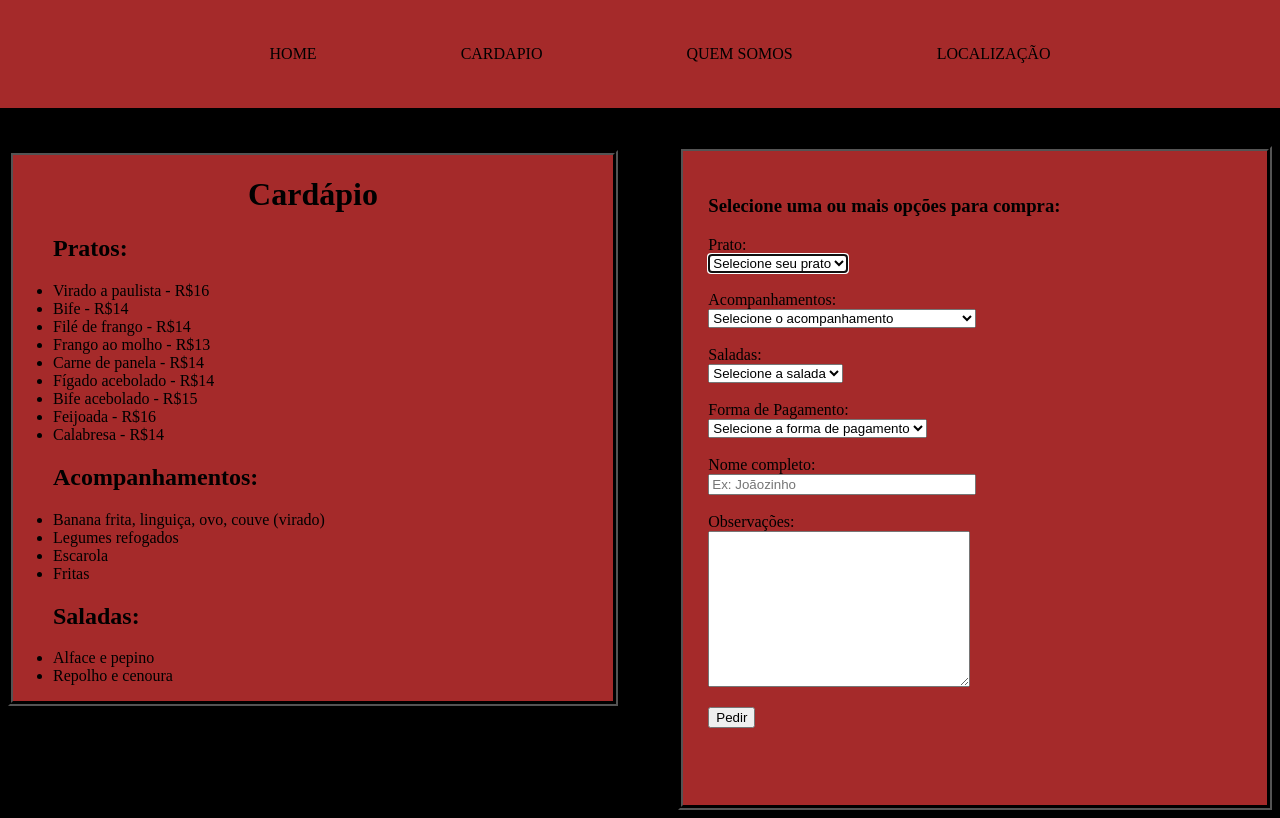
After one commit to joseLus007/Repositorio_projeto, a Django app: page /Home/CardapioLocal/ in a window 1280 px wide. The commit adds this page. Run offline with Django 3.2, Linux system fonts and the light colour scheme; parts of the project's set-up code (start-up, migrations or seed data) failed here and were passed over; some libraries are stand-ins or nearby versions.

Commit message:
adicionado algumas paginas e corrigido o HTML

```diff
--- /dev/null
+++ b/Ambiente_PRO/Projeto/Projeto_Joaninha/Home/static/css/Clocal.css
@@ -0,0 +1,83 @@
+body{
+    background-color:black;
+    background-size: cover;
+}
+h1{
+    color:black;
+    text-align: center;
+}
+h2{
+    color:black;
+    text-align: left;
+}
+li{
+    color:black;
+}
+
+#prato option{
+    width: 240px;
+}
+
+#Acompanhamentos option{
+    width: 240px;
+}
+
+#Saladas option{
+    width: 240px;
+}
+
+#FormaPagamento option{
+    width: 240px;
+}
+
+#nomeid{
+    width: 260px;
+}
+
+
+
+#cardapio{
+    border: thick groove #000000;
+    background-color:brown;
+    max-width: 600px;
+    margin-top:150px
+}
+
+#opcoes{
+    border: thick groove #000000;
+    background-color:brown;
+    max-width: 600px;
+    margin-left:670px;
+    margin-top:-560px;
+    padding:2%;
+}
+
+}
+.menu{
+    max-width: 1100px;
+    margin: 0 auto;
+    padding: 0 2%;
+
+}
+header{
+    position: fixed;
+    left: 0;
+    top: 0;
+    width: 100%;
+    padding: 9px 0;
+    text-align: center;
+    background-color: brown;
+    border-bottom:2px solid;
+}
+header li{
+    display: inline-block;
+    margin: 20px 70px;
+}
+li :hover{
+    color:blanchedalmond;
+}
+header a{
+    font-size: 16px;
+    text-decoration: none;
+    color: black;
+}
--- a/Ambiente_PRO/Projeto/Projeto_Joaninha/Home/static/css/estilo_quem_somos.css
+++ b/Ambiente_PRO/Projeto/Projeto_Joaninha/Home/static/css/estilo_quem_somos.css
@@ -12,13 +12,15 @@ body{
     color: black;
     font-family: 'Volkhov', serif;
 }
+
+
 .menu{
     max-width: 1100px;
     margin: 0 auto;
     padding:0 2%;
 
+}
 
-}
 header{
     position: fixed;
     left: 0;
--- /dev/null
+++ b/Ambiente_PRO/Projeto/Projeto_Joaninha/Home/static/js/Alerta.js
@@ -0,0 +1,9 @@
+function Enviar() {
+
+    var nome = document.getElementById("nomeid");
+
+    if (nome.value != "") {
+        alert('Obrigado sr(a) ' + nome.value + ' seu pedido foi realizado com sucesso');
+    }
+
+}
--- /dev/null
+++ b/Ambiente_PRO/Projeto/Projeto_Joaninha/Home/templates/Home/CardapioLocal.html
@@ -0,0 +1,101 @@
+{% load static %}
+<!DOCTYPE html>
+<html>
+    <head>
+        <meta charset="utf-8" />
+        <meta http-equiv="X-UA-Compatible" content="IE=edge">
+        <title>Cardápio</title>
+        <link rel="icon" type="imagem/png" href="{% static 'imagens/bob.png' %}" />
+        <link rel="stylesheet" type="text/css" media="screen" href="{% static 'css/Clocal.css' %}" />
+        <script src="{%static 'js/Alerta.js' %}"></script>
+    </head>
+    <body>
+        <header>
+                <div class="menu">
+                    <nav>
+                        <ul>
+                            <li><a href="{% url 'home:Home' %}">HOME</a></li>
+                            <li><a href="{% url 'home:TipoPedido' %}">CARDAPIO</a></li>
+                            <li><a href="{% url 'home:QuemSomos' %}">QUEM SOMOS</a></li>
+                            <li><a href="{% url 'home:Localizacao' %}">LOCALIZAÇÃO</a></li>
+                        </ul>
+                    </nav>
+                </div>
+
+        </header>
+        <div id="cardapio">
+            <h1>Cardápio</h1>
+            <ul><h2>Pratos:</h2>
+                <li>Virado a paulista - R$16</li>
+                <li>Bife - R$14</li>
+                <li>Filé de frango - R$14</li>
+                <li>Frango ao molho - R$13</li>
+                <li>Carne de panela - R$14</li>
+                <li>Fígado acebolado - R$14</li>
+                <li>Bife acebolado - R$15</li>
+                <li>Feijoada - R$16</li>
+                <li>Calabresa - R$14</li>
+            </ul>
+            <ul><h2>Acompanhamentos:</h2>
+                <li>Banana frita, linguiça, ovo, couve (virado)</li>
+                <li>Legumes refogados</li>
+                <li>Escarola</li>
+                <li>Fritas</li>
+            </ul>
+            <ul><h2>Saladas:</h2>
+                <li>Alface e pepino</li>
+                <li>Repolho e cenoura</li>
+            </ul>
+        </div>
+        <div id="opcoes">
+            <form name="pedido" action="{% url 'home:Agradecimentos' %}" method="POST">{% csrf_token %}
+            <h3>Selecione uma ou mais opções para compra: </h3>
+            <label for="Prato">Prato:</label><br>
+            <select name="Prato" id="prato" autofocus required="required">
+                <option value="">Selecione seu prato</option>
+                <option value="Virado a paulista">Virado a paulista</option>
+                <option value="Bife">Bife</option>
+                <option value="Filé de frango">Filé de frango</option>
+                <option value="Frango ao molho">Frango ao molho</option>
+                <option value="Carne de panela">Carne de panela</option>
+                <option value="Fígado acebolado">Fígado acebolado</option>
+                <option value="Bife acebolado">Bife acebolado</option>
+                <option value="Feijoada">Feijoada</option>
+                <option value="Calabresa">Calabresa</option>
+            </select><br><br>
+            <label for="Acompanhamentos">Acompanhamentos:</label><br>
+            <select name="Acompanhamentos" id="Acompanhamentos" required="required">
+                <option value="">Selecione o acompanhamento</option>
+                <option value="Banana frita, linguiça, ovo, couve (virado)">Banana frita, linguiça, ovo, couve (virado)</option>
+                <option value="Legumes refogados">Legumes refogados</option>
+                <option value="Escarola">Escarola</option>
+                <option value="Fritas">Fritas</option>
+                <option value="Sem acompanhamento">Sem acompanhamento</option>
+            </select><br><br>
+            <label for="Saladas">Saladas:</label><br>
+            <select name="Saladas" id="Saladas" required="required">
+                <option value="">Selecione a salada</option>
+                <option value="Alface e pepino">Alface e pepino</option>
+                <option value="Repolho e cenoura">Repolho e cenoura</option>
+                <option value="Sem salada">Sem salada</option>
+            </select><br><br>
+            <label for="FormaPagamento">Forma de Pagamento:</label><br>
+            <select name="FormaPagamento" id="FormaPagamento" required="required">
+                <option value="">Selecione a forma de pagamento</option>
+                <option value="Cartão">Cartão</option>
+                <option value="Dinheiro">Dinheiro</option>
+            </select><br><br>
+
+            <label for="Nome completo">Nome completo:</label><br>
+            <input type="text" required="required" minlength="3" id="nomeid" placeholder="Ex: Joãozinho"><br><br>
+
+            <label for="Observacoes">Observações:</label><br>
+            <textarea name="Observacoes" id="Observacoes" cols="30" rows="10"></textarea><br>
+            <p><button id="Botao" type="submit" onClick="Enviar()">Pedir</button></p>
+            <br>
+            <br>
+
+            </form>
+        </div>
+    </body>
+</html>
--- a/Ambiente_PRO/Projeto/Projeto_Joaninha/Home/templates/Home/Home.html
+++ b/Ambiente_PRO/Projeto/Projeto_Joaninha/Home/templates/Home/Home.html
@@ -18,7 +18,7 @@
                 <nav>
                     <ul>
                         <li><a href="{% url 'home:Home' %}">HOME</a></li>
-                        <li><a href="{% url 'home:Cardapio' %}">CARDAPIO</a></li>
+                        <li><a href="{% url 'home:TipoPedido' %}">CARDAPIO</a></li>
                         <li><a href="{% url 'home:QuemSomos' %}">QUEM SOMOS</a></li>
                         <li><a href="{% url 'home:Localizacao' %}">LOCALIZAÇÃO</a></li>
                     </ul>
--- a/Ambiente_PRO/Projeto/Projeto_Joaninha/Home/templates/Home/QuemSomos.html
+++ b/Ambiente_PRO/Projeto/Projeto_Joaninha/Home/templates/Home/QuemSomos.html
@@ -29,7 +29,7 @@
             <nav>
                 <ul>
                     <li><a href="{% url 'home:Home' %}">HOME</a></li>
-                    <li><a href="{% url 'home:Cardapio' %}">CARDAPIO</a></li>
+                    <li><a href="{% url 'home:TipoPedido' %}">CARDAPIO</a></li>
                     <li><a href="{% url 'home:QuemSomos'%}">QUEM SOMOS</a></li>
                     <li><a href="{% url 'home:Localizacao' %}">LOCALIZAÇÃO</a></li>
                 </ul>
--- a/Ambiente_PRO/Projeto/Projeto_Joaninha/Home/urls.py
+++ b/Ambiente_PRO/Projeto/Projeto_Joaninha/Home/urls.py
@@ -6,5 +6,8 @@ urlpatterns = [
     path('',v.Home, name='Home'),
     path('somos/',v.QuemSomos, name='QuemSomos'),
     path('local/',v.Localizacao, name='Localizacao'),
-    path('cardapio/', v.Cardapio, name='Cardapio')
+    path('CardapioEntrega/', v.CardapioEntrega, name='CardapioEntrega'),
+    path('CardapioLocal/', v.CardapioLocal,name='CardapioLocal'),
+    path('TipoPedido/', v.TipoPedido, name='TipoPedido'),
+    path('Agradecimentos/', v.Agradecimentos, name='Agradecimentos')
 ]
--- a/Ambiente_PRO/Projeto/Projeto_Joaninha/Home/views.py
+++ b/Ambiente_PRO/Projeto/Projeto_Joaninha/Home/views.py
@@ -1,4 +1,5 @@
 from django.shortcuts import render
+import django
 
 def Home(request):
     return render(request,'Home/Home.html')
@@ -9,5 +10,14 @@ def QuemSomos(request):
 def Localizacao(request):
     return render(request, 'Home/Contatos.html')
 
-def Cardapio(request):
-    return render(request, 'Home/Cardápio_joaninha.html')
+def CardapioLocal(request):
+    return render(request, 'Home/CardapioLocal.html')
+
+def CardapioEntrega(request):
+    return render(request, 'Home/CardapioEntrega.html')
+
+def TipoPedido(request):
+    return render(request, 'Home/Tipo de pedido.html')
+
+def Agradecimentos(request):
+    return render(request, 'Home/Agradecimentos.html')
```
Also changed, not shown: Ambiente_PRO/Projeto/Projeto_Joaninha/Home/static/css/Centrega.css (added, +89 -0 lines), Ambiente_PRO/Projeto/Projeto_Joaninha/Home/static/css/contatos_css.css (+27 -1 lines), Ambiente_PRO/Projeto/Projeto_Joaninha/Home/static/css/estilo.css (added, +30 -0 lines), Ambiente_PRO/Projeto/Projeto_Joaninha/Home/static/css/estilo2.css (deleted, +0 -63 lines), Ambiente_PRO/Projeto/Projeto_Joaninha/Home/static/css/estilopedido.css (added, +38 -0 lines), Ambiente_PRO/Projeto/Projeto_Joaninha/Home/templates/Home/Agradecimentos.html (added, +20 -0 lines), Ambiente_PRO/Projeto/Projeto_Joaninha/Home/templates/Home/CardapioEntrega.html (added, +108 -0 lines), Ambiente_PRO/Projeto/Projeto_Joaninha/Home/templates/Home/Contatos.html (+3 -4 lines), Ambiente_PRO/Projeto/Projeto_Joaninha/Home/templates/Home/Tipo de pedido.html (added, +22 -0 lines), Ambiente_PRO/Projeto/Projeto_Joaninha/Home/static/imagens/fundo_agradecimentos.jpg (added), Ambiente_PRO/Projeto/Projeto_Joaninha/Home/static/imagens/fundo_escolha.jpg (added).
